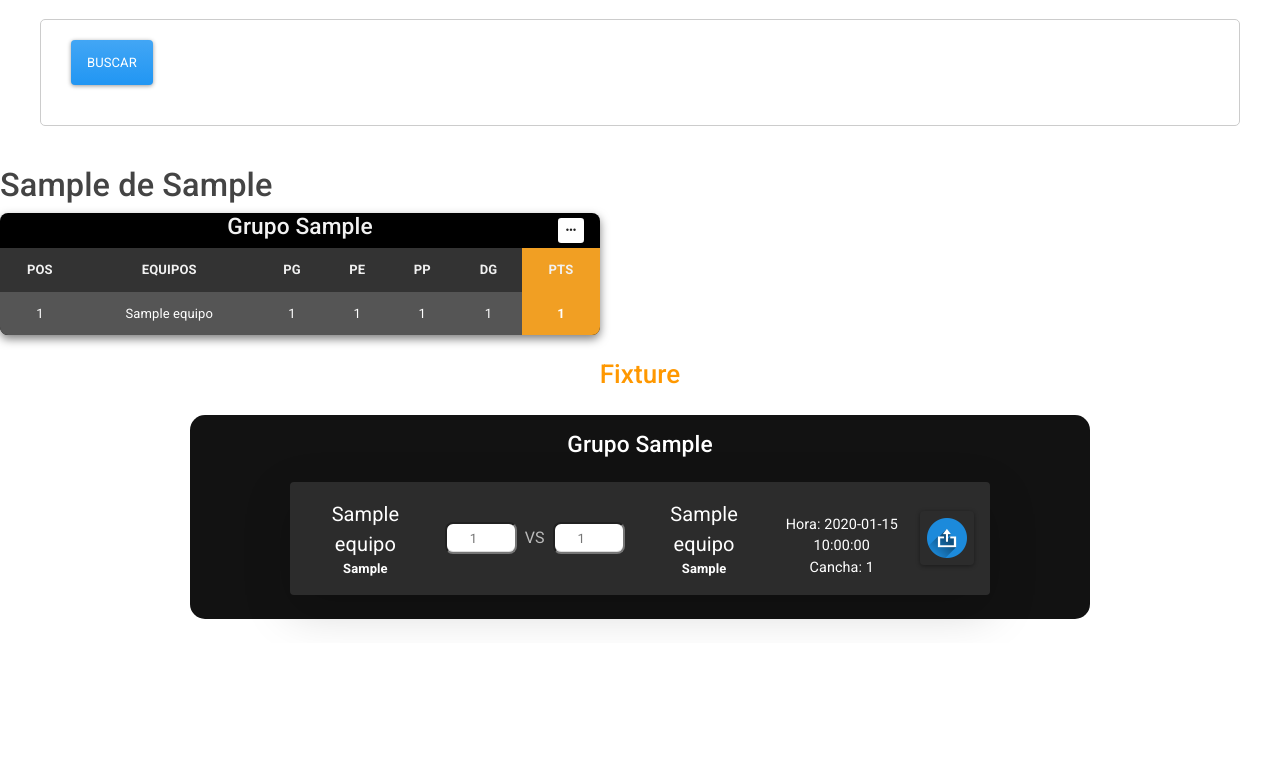
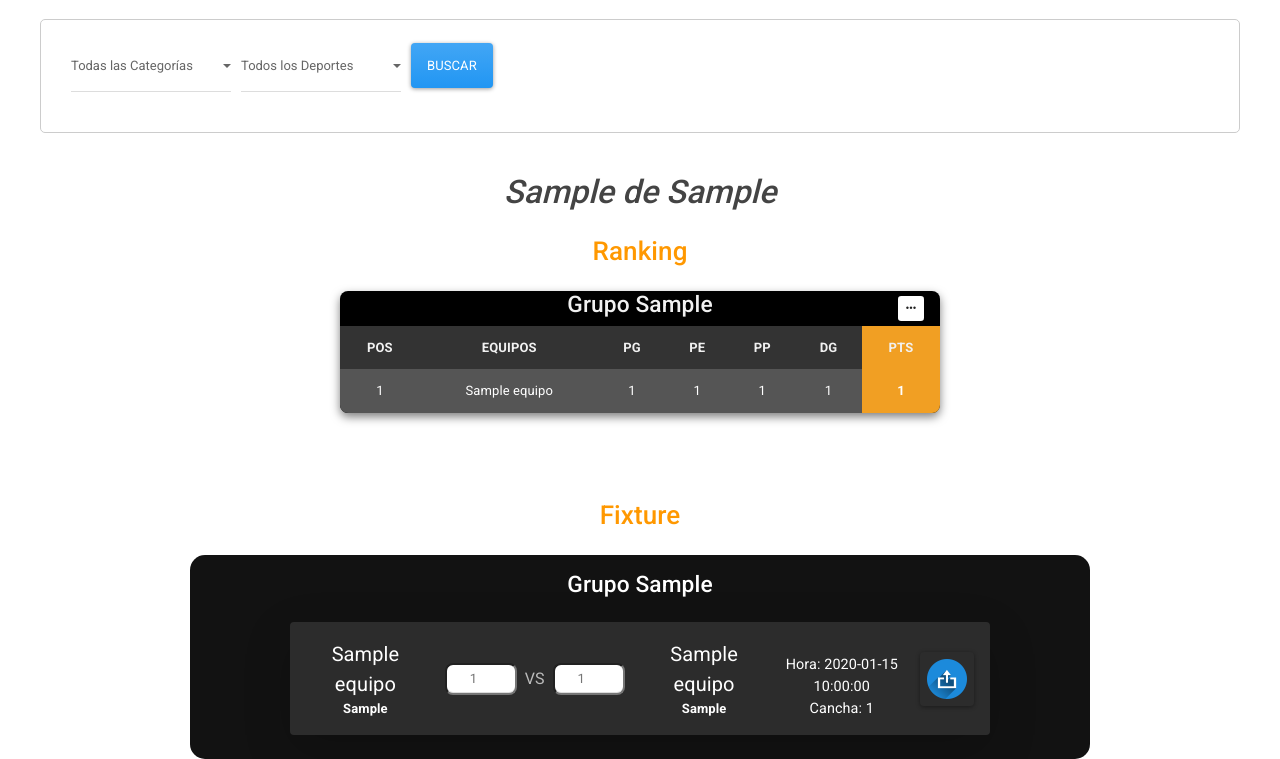
Before and after one commit to ParisNicolas/CopaRenault-Admin, a Flask app: a page that uses app/templates/layout.html in a window 1280 px wide. Shown: the part 369-1128 px from the top of the page. Before the commit the page ends 993 px from the top, so only its background shows below. Run offline with Flask 3, Linux system fonts and the light colour scheme; tables that the repository leaves empty hold one stand-in row (values such as "Sample post"); some libraries are stand-ins or nearby versions.

Commit message:
Comentarios y algun detalle

```diff
--- a/app/routes/sports.py
+++ b/app/routes/sports.py
@@ -7,9 +7,17 @@
 
 sport_bp = Blueprint('sport_bp', __name__, template_folder='templates')
 
+
+##########################
+#### FASE DE GRUPOS ######
+##########################
+
+#MOSTRAR EL RANKING DE LA FASE DE GRUPOS
 @sport_bp.route('/partidos', defaults={'deporte': 'Futbol', 'categoria': 'Masculino Mayor'})
 @sport_bp.route('/partidos/<deporte>/<categoria>')
 def partidos(deporte, categoria):
+
+    #GRUPOS
     # Filtrar equipos según el deporte y la categoría
     query = Equipo.query
     if deporte:
@@ -24,16 +32,19 @@
         equipos_por_grupo[equipo.grupo].append(equipo)
 
 
+    #PARTIDOS
+    #Filtrar partidos segun su deporte y categoria. Ordenarlos por grupo,horario,Ncancha
     partidos = Partido.query.filter_by(deporte=deporte, categoria=categoria).order_by(Partido.grupo, Partido.horario, Partido.cancha).all()
 
+    #Agrupar partidos segun su grupo
     partidos_por_grupo = defaultdict(list)
     for partido in partidos:
-        grupo = partido.grupo
-        partidos_por_grupo[grupo].append(partido)
+        partidos_por_grupo[partido.grupo].append(partido)
 
 
     return render_template('deportes/partidos.html', grupos=equipos_por_grupo, partidos_grupo=partidos_por_grupo, deporte=deporte, categoria=categoria)
 
+#ESTABLECER EL RESULTADO DE UN PARTIDO
 @sport_bp.route('/updates/<int:id>', methods=['POST'])
 def update_match(id):
     partido  = Partido.query.get_or_404(id)
@@ -44,16 +55,17 @@
     return redirect(url_for('sport_bp.partidos'))
 
 
-
+#CREAR FIXTURE DE UN GRUPO EN UN DEPORTE/CATEGORIA
 @sport_bp.route('/crear_partidos/<deporte>/<categoria>/<grupo>')
 def crear_partidos(deporte, categoria, grupo):
     try:
         equipos = Equipo.query.filter_by(deporte=deporte, categoria=categoria, grupo=grupo).all()
 
+        #Al menos 2 equipos
         if len(equipos) < 2:
                 return jsonify({'error': 'No hay suficientes equipos en este grupo para generar partidos.'}), 400
 
-
+        #Eliminar partidos ya creados
         db.session.query(Partido).filter(
             and_(
                 Partido.deporte == deporte,
@@ -62,6 +74,7 @@
                 )).delete()
         db.session.commit()
 
+        #CREAR LA ENTRUCIJADA DE PARTIDOS
         equipos_ids = [equipo.id for equipo in equipos]
         partidos_creados = []
 
@@ -76,7 +89,6 @@
                 )
                 partidos_creados.append(partido)
 
-        # Insertar los nuevos partidos en la base de datos
         db.session.add_all(partidos_creados)
         db.session.commit()
 
@@ -90,21 +102,52 @@
         return jsonify({'error': f'Error inesperado: {str(e)}'}), 500
 
 
-    return jsonify("Todo OK")
 
+#FUNCION EXTERNA PARA ASIGNAR GRUPOS A TODOS LAS INCRIPCIONES Y GENERAR EQUIPOS
+#NO ANDA, FALLO EN EQUIPOS DE 3
+def asignar_equipos_manually():
+    deporte = "Futbol"
+    categoria = "Masculino Mayor"
+    inscripciones = Inscripcion.query.filter_by(Estado=1, deporte=deporte, categoria=categoria).all()
 
+    # Cantidad total de inscripciones
+    total_inscripciones = len(inscripciones)
 
-def asignar_equipos_manually():
-    inscripciones = Inscripcion.query.all()
-    grupos = ['A', 'B', 'C', 'D']
-    for i, incripto in enumerate(inscripciones):
+    # Cantidad de grupos totales y grupos de 3 para equilibrar
+    cantGrupos = total_inscripciones // 4
+    cantGrupos3 = 0
+
+    # Determinar si se necesitan grupos de 3
+    if total_inscripciones % 4 != 0:
+        cantGrupos += 1
+        cantGrupos3 = 4 - (total_inscripciones % 4)
+
+    # Formar lista de grupos según orden ASCII
+    grupos = [chr(65 + i) for i in range(cantGrupos)]  # Ejemplo: ['A', 'B', 'C', 'D']
+
+    # Crear equipos y eliminar antiguos
+    Equipo.query.filter_by(deporte=deporte, categoria=categoria).delete(synchronize_session=False)
+    db.session.commit()
+
+    # Asignar equipos a los grupos
+    for i, inscrito in enumerate(inscripciones):
+        # Determinar el grupo al que pertenece el inscrito
+        grupo_index = i // 4
+        if grupo_index >= cantGrupos - cantGrupos3:  # Si es un grupo de 3
+            grupo = grupos[grupo_index]
+        else:  # Grupos normales de 4
+            grupo = grupos[grupo_index]
+
+        # Crear el equipo
         equipo = Equipo(
-            nombre=incripto.Equipo,
-            colegio=incripto.Colegio,
-            deporte=incripto.Deporte,
-            categoria=incripto.Categoria,
-            grupo=grupos[i//4]
-            )
-        incripto.equipo_id = equipo.id
+            nombre=inscrito.Equipo,
+            colegio=inscrito.Colegio,
+            deporte=inscrito.Deporte,
+            categoria=inscrito.Categoria,
+            grupo=grupo
+        )
+        inscrito.equipo_id = equipo.id
         db.session.add(equipo)
+
+    # Confirmar los cambios
     db.session.commit()
--- a/app/templates/deportes/partidos.html
+++ b/app/templates/deportes/partidos.html
@@ -153,7 +153,7 @@
 }
 
 
-.dropdown{
+.dropdown-special{
   text-align: right;
   position: absolute;
   top: 5px;
@@ -207,11 +207,15 @@
     </div>
 </div>
 
-<h1>{{ categoria }} de {{ deporte }}</h1>
+<h1 class="mb-4 text-center"><i>{{ categoria }} de {{ deporte }}</i></h1>
+
+<div class="container">
+  <h2 class="text-center text-warning mb-4">Ranking</h2>
+  <div class="container d-flex justify-content-center mb-5">
     {% for grupo, equipos in grupos.items() %}
         <div class="tabla-clasificacion">
           <h3>Grupo {{ grupo }}</h3>
-      <div class="dropdown">
+          <div class="dropdown dropdown-special">
             <button class="btn btn-light btn-sm" type="button" id="dropdownMenuButton" data-bs-toggle="dropdown" aria-expanded="false">
               <i class="fa-solid fa-ellipsis"></i> <!-- Icono de 3 puntitos -->
             </button>
@@ -251,10 +255,11 @@
             </table>
         </div>
     {% endfor %}
+  </div>
 
+  <br/>
+  <br/>
 
-
-<div class="container py-4">
   <h2 class="text-center text-warning mb-4">Fixture</h2>
 
   {% for grupo, partidos in partidos_grupo.items() %}
--- a/app/templates/layout.html
+++ b/app/templates/layout.html
@@ -15,7 +15,18 @@
 
     <!-- NAVIGATION  -->
     <nav class="navbar navbar-dark bg-dark">
-            <a class="navbar-brand" style="padding: 14px; margin-left: 40px;">--- ADMIN PAGE ---</a>
+        <div>
+            <a class="navbar-brand" style="padding: 14px; margin-left: 40px;" href="{{ url_for('main.general') }}">
+                --- ADMIN PAGE ---
+            </a>
+
+        </div>
+        <ul class="d-flex">
+            <a href="{{ url_for('teams_bp.inscripciones') }}" class="nav-link">Inscripciones</a>
+            <a href="{{ url_for('sport_bp.partidos') }}" class="nav-link">Partidos</a>
+        </ul>
+
+        </ul>
         <a class="nav-link" href="{{ url_for('main.general') }}" style="margin-right: 30px;"><img src="static/images/home_ico.png" alt="#" /></a>
     </nav>
 
```
Also changed, not shown: app/models.py (+4 -4 lines). Lines whose indentation alone changed are shown as unchanged.
